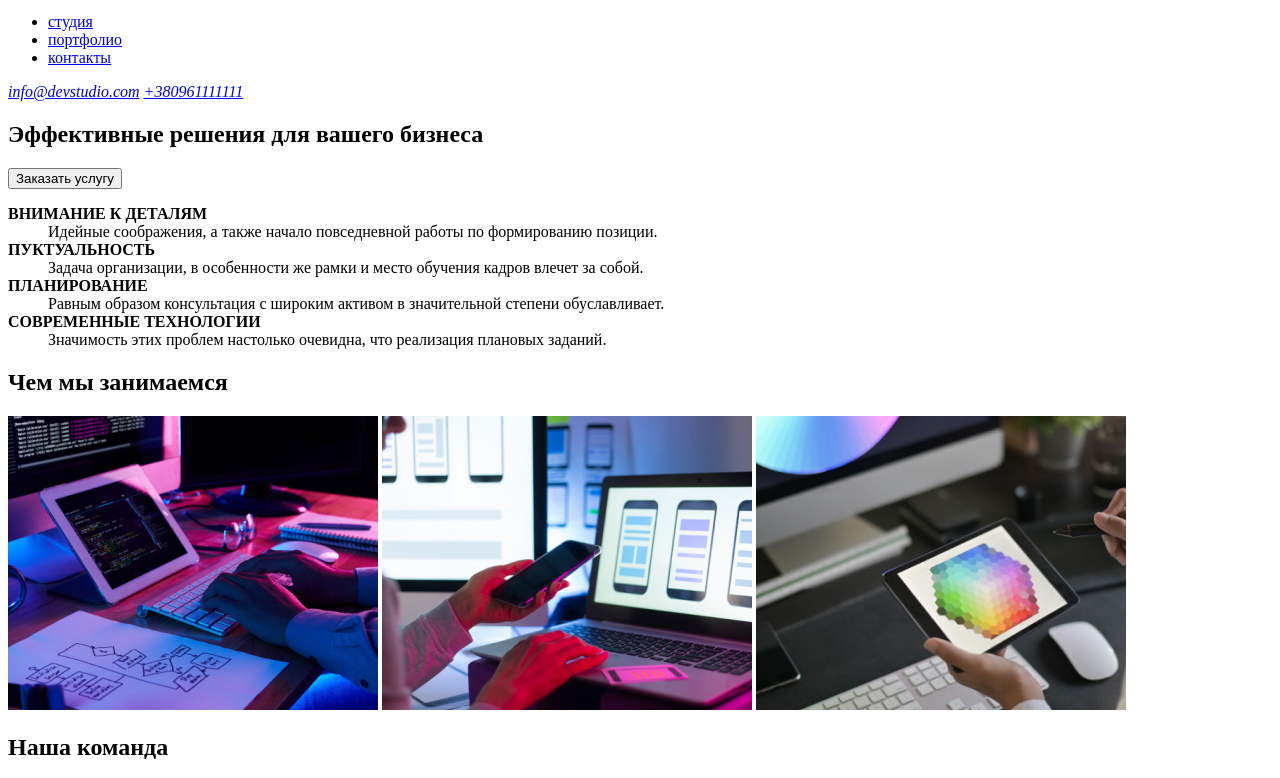
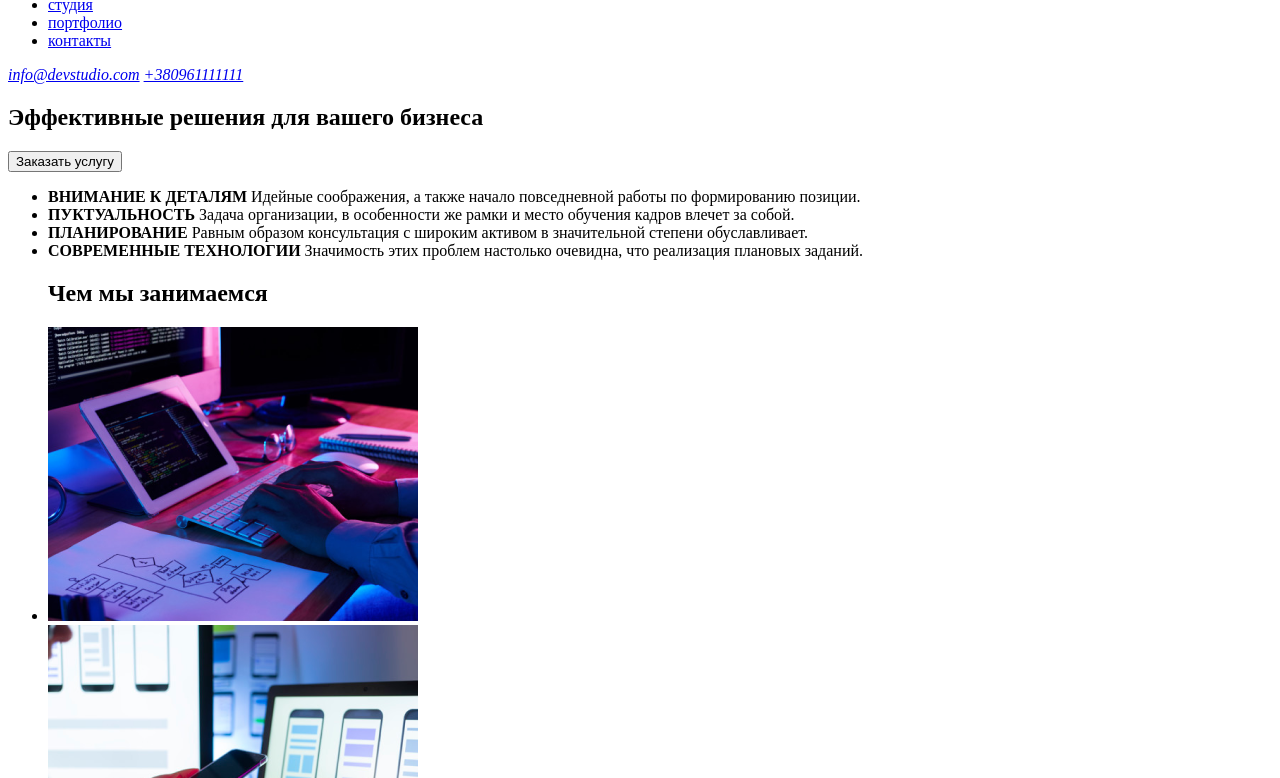
Before and after one commit to Vitaliy-creativ/goit-markup-hw-01, a plain HTML site: page index.html in a window 1280 px wide. Shown: the part 46-824 px from the top of the page. Drawn offline with Linux system fonts and the light colour scheme.

Commit message:
списки
исправил списки по назначению, добавил ссылки

```diff
--- a/index.html
+++ b/index.html
@@ -7,9 +7,8 @@
   </head>
   <body>
     <header>
-      <h3>
       <a href="">WebStudio</a>
-      </h3>
+
       <nav>
         <ul>
           <li><a href="#">студия</a></li>
@@ -28,50 +27,56 @@
         <button>Заказать услугу</button>
       </section>
       <section>
-        <dl>
-          <dt><b> ВНИМАНИЕ К ДЕТАЛЯМ</b></dt>
-          <dd>
+        <ul>
+          <li>
+            <b> ВНИМАНИЕ К ДЕТАЛЯМ</b>
             Идейные соображения, а также начало повседневной работы по
             формированию позиции.
-          </dd>
-          <dt><b>ПУКТУАЛЬНОСТЬ</b></dt>
-          <dd>
+          </li>
+          <li>
+            <b>ПУКТУАЛЬНОСТЬ</b>
             Задача организации, в особенности же рамки и место обучения кадров
             влечет за собой.
-          </dd>
-          <dt><b>ПЛАНИРОВАНИЕ</b></dt>
-          <dd>
+          </li>
+          <li>
+            <b>ПЛАНИРОВАНИЕ</b>
             Равным образом консультация с широким активом в значительной степени
             обуславливает.
-          </dd>
-          <dt><b>CОВРЕМЕННЫЕ ТЕХНОЛОГИИ</b></dt>
-          <dd>
+          </li>
+          <li>
+            <b>CОВРЕМЕННЫЕ ТЕХНОЛОГИИ</b>
             Значимость этих проблем настолько очевидна, что реализация плановых
             заданий.
-          </dd>
-        </dl>
+          </li>
+        </ul>
       </section>
-      <div>
+      <ul>
         <h2>Чем мы занимаемся</h2>
+        <li>
           <img
             src="images/img.1.png"
             alt="веб разроботка"
             width="370"
             height="294"
           />
+        </li>
+        <li>
           <img
             src="images/img.2.png"
             alt="мобильные приложения"
             width="370"
             height="294"
           />
+        </li>
+        <li>
           <img
             src="images/img.3.png"
             alt="игровые приложения"
             width="370"
             height="294"
           />
-      </div>
+        </li>
+      </ul>
       <section>
         <h2>Наша команда</h2>
         <ul>
@@ -122,9 +127,8 @@
       </section>
     </main>
     <footer>
-      <h3>
       <a href="">WebStudio</a>
-      </h3>
+
       <address>
         <p>г. Киев, пр-т Леси Украинки, 26</p>
         <br />
```
Lines whose indentation alone changed are shown as unchanged.
